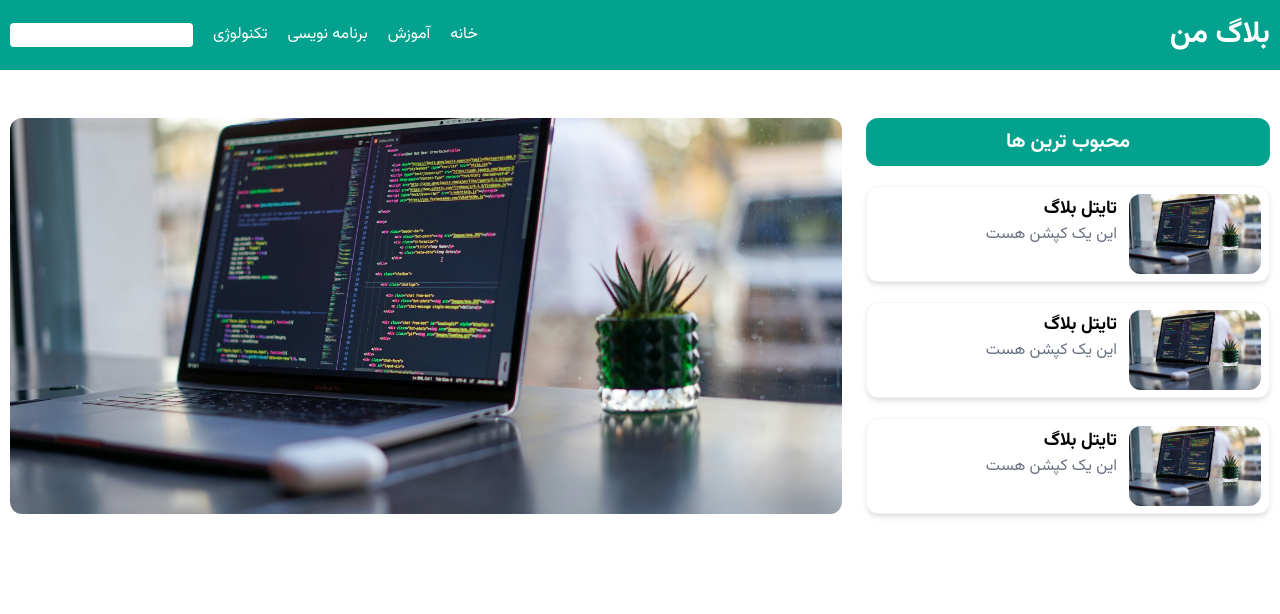
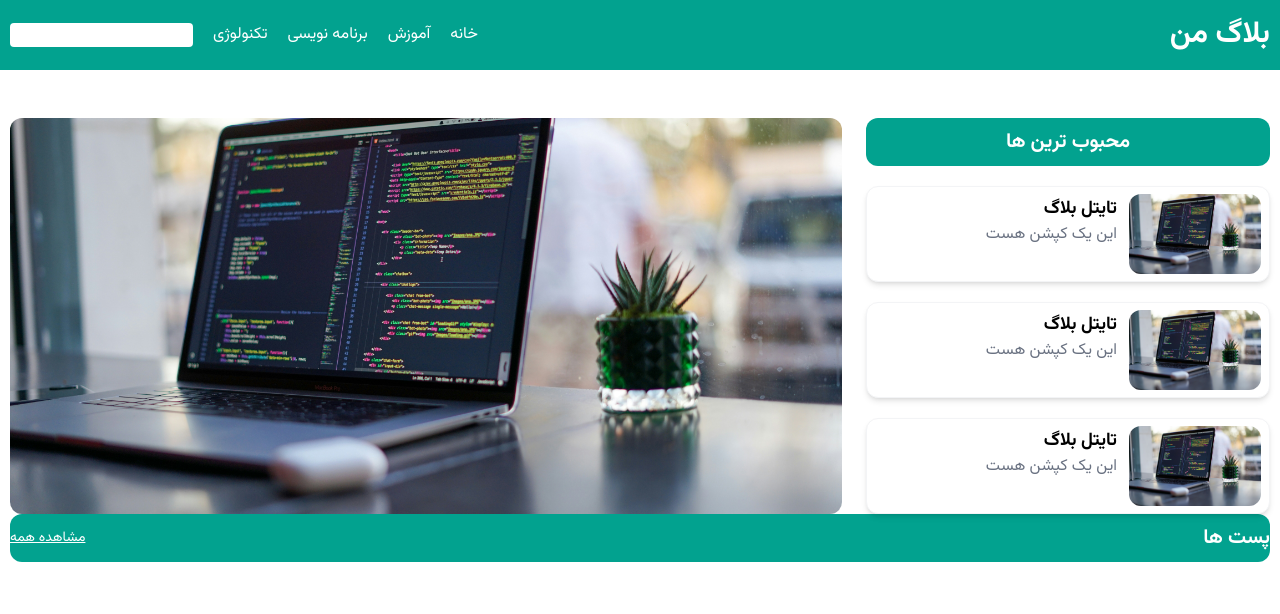
Before and after one commit to peymannamvar/php_blog, a PHP site: page / in a window 1280 px wide. Shown: the top 614 px of the page. Run offline with PHP 8.4, Linux system fonts and the light colour scheme.

Commit message:
create posts labele

```diff
--- a/public/index.php
+++ b/public/index.php
@@ -74,6 +74,17 @@
   </section>
   </div>
 
+  <!-- Postes -->
+  <section>
+    <div class="container">
+      <div class="min-h-12 flex items-center justify-between bg-primary rounded-xl">
+        <h3 class="text-white font-bold text-xl">پست ها</h3>
+        <a href="#" class="inline-block text-sm text-white underline">مشاهده همه</a>
+      </div>
+    </div>
+  </section>
+
+
 </body>
 
 </html>
--- a/public/styles/app.css
+++ b/public/styles/app.css
@@ -8,23 +8,24 @@
       "Segoe UI Emoji", "Segoe UI Symbol", "Noto Color Emoji";
     --font-mono: ui-monospace, SFMono-Regular, Menlo, Monaco, Consolas, "Liberation Mono",
       "Courier New", monospace;
-    --color-red-400: oklch(70.4% 0.191 22.216);
-    --color-gray-50: oklch(98.5% 0.002 247.839);
+    --color-red-500: oklch(63.7% 0.237 25.331);
     --color-gray-100: oklch(96.7% 0.003 264.542);
-    --color-gray-200: oklch(92.8% 0.006 264.531);
     --color-gray-500: oklch(55.1% 0.027 264.364);
     --color-black: #000;
     --color-white: #fff;
     --spacing: 0.25rem;
+    --text-sm: 0.875rem;
+    --text-sm--line-height: calc(1.25 / 0.875);
     --text-lg: 1.125rem;
     --text-lg--line-height: calc(1.75 / 1.125);
     --text-xl: 1.25rem;
     --text-xl--line-height: calc(1.75 / 1.25);
+    --text-2xl: 1.5rem;
+    --text-2xl--line-height: calc(2 / 1.5);
     --text-3xl: 1.875rem;
     --text-3xl--line-height: calc(2.25 / 1.875);
     --font-weight-bold: 700;
     --radius-sm: 0.25rem;
-    --radius-md: 0.375rem;
     --radius-xl: 0.75rem;
     --default-transition-duration: 150ms;
     --default-transition-timing-function: cubic-bezier(0.4, 0, 0.2, 1);
@@ -216,6 +217,9 @@
   .grid {
     display: grid;
   }
+  .inline-block {
+    display: inline-block;
+  }
   .table {
     display: table;
   }
@@ -367,15 +354,16 @@
     font-size: var(--text-lg);
     line-height: var(--tw-leading, var(--text-lg--line-height));
   }
+  .text-sm {
+    font-size: var(--text-sm);
+    line-height: var(--tw-leading, var(--text-sm--line-height));
+  }
   .text-xl {
     font-size: var(--text-xl);
     line-height: var(--tw-leading, var(--text-xl--line-height));
   }
-  .text-\[12px\] {
-    font-size: 12px;
-  }
-  .text-\[14px\] {
-    font-size: 14px;
+  .text-\[20px\] {
+    font-size: 20px;
   }
   .font-bold {
     --tw-font-weight: var(--font-weight-bold);
```
Also changed, not shown: other parts of public/styles/app.css (+28 -48 lines).
